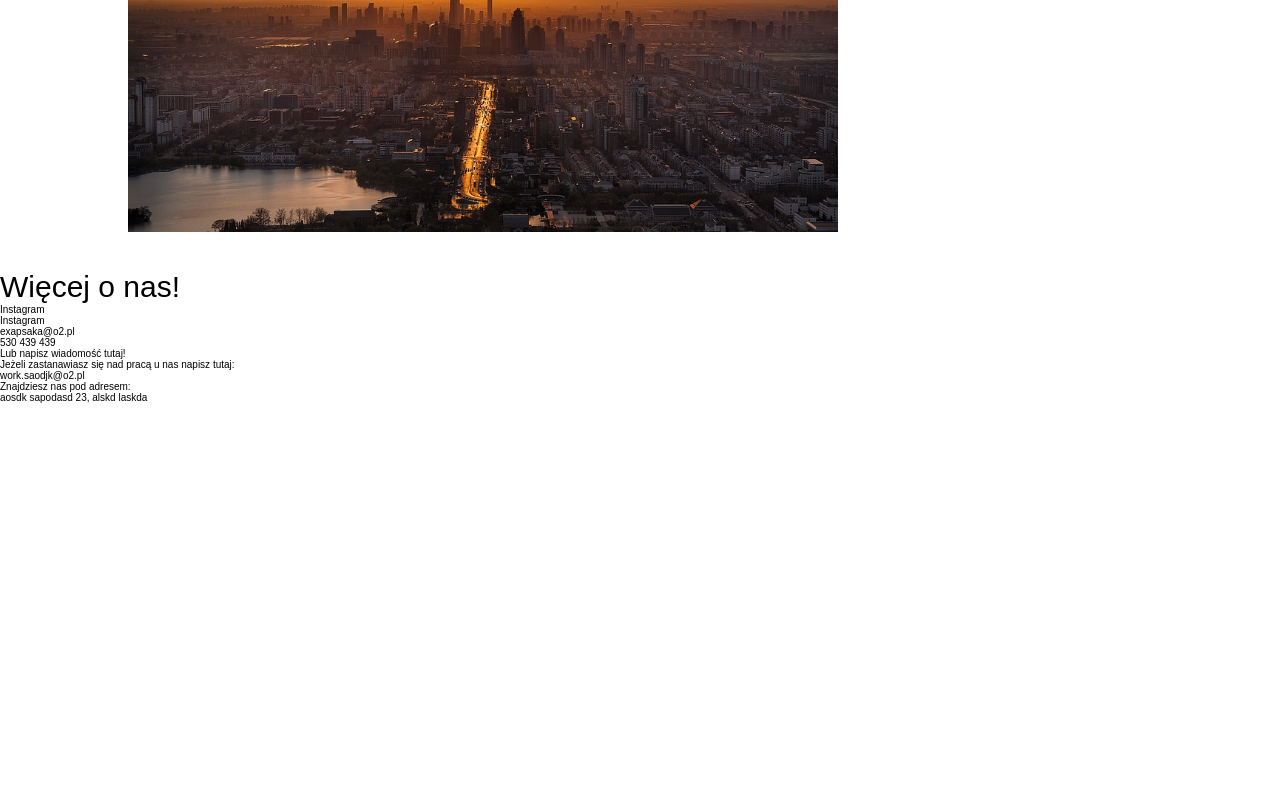
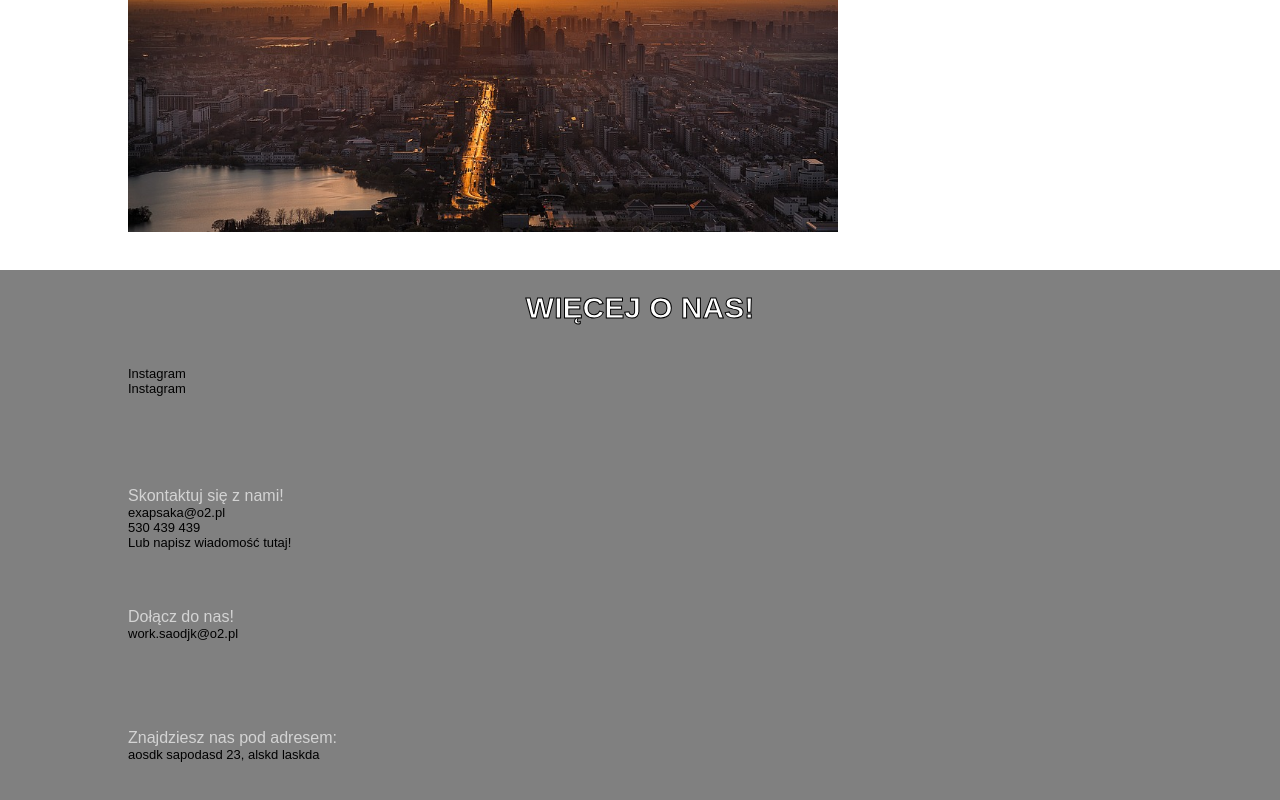
Before and after one commit to Adaxelx/BusinessPage, a React (Create React App) app: page /offer in a window 1280 px wide. Shown: the part 1330-2130 px from the top of the page. Before the commit the page ends 2000 px from the top, so only its background shows below. Built offline with nearby package versions, Linux system fonts and the light colour scheme.

Commit message:
add some styles to footer

```diff
--- a/src/components/Footer.js
+++ b/src/components/Footer.js
@@ -12,16 +12,17 @@ const Footer = () => {
                 <p>Instagram</p>
             </div>
             <div className="contactFot">
+                <p className='header'>Skontaktuj się z nami!</p>
                 <p>exapsaka@o2.pl</p>
                 <p>530 439 439</p>
                 <p>Lub napisz wiadomość tutaj!</p>
             </div>
             <div className="partnership">
-                <p>Jeżeli zastanawiasz się nad pracą u nas napisz tutaj:</p>
+                <p className='header'>Dołącz do nas!</p>
                 <p>work.saodjk@o2.pl</p>
             </div>
-            <div className="place">
-                <p>Znajdziesz nas pod adresem:</p>
+            <div className="placeFot">
+                <p className='header'>Znajdziesz nas pod adresem:</p>
                 <p>aosdk sapodasd 23, alskd laskda</p>
             </div>
         </footer>
--- a/src/css/Footer.css
+++ b/src/css/Footer.css
@@ -1,4 +1,28 @@
 footer{
-    height: 50vh;
+    height: 70vh;
     width: 100%;
+    background-color: gray;
+    display: flex;
+    flex-direction: column;
+    justify-content: space-around;
+    align-items: center;
 }
+
+footer div{
+    height: 10vh;
+    width: 80%;
+    font-size: 1.3rem;
+}
+
+footer .title{
+    font-weight: bold;
+    text-transform: uppercase;
+    -webkit-text-stroke: 1px black;
+    color: transparent;
+    color: white;
+}
+
+footer .header{
+    font-size: 1.6rem;
+    color: lightgray;
+}
```
